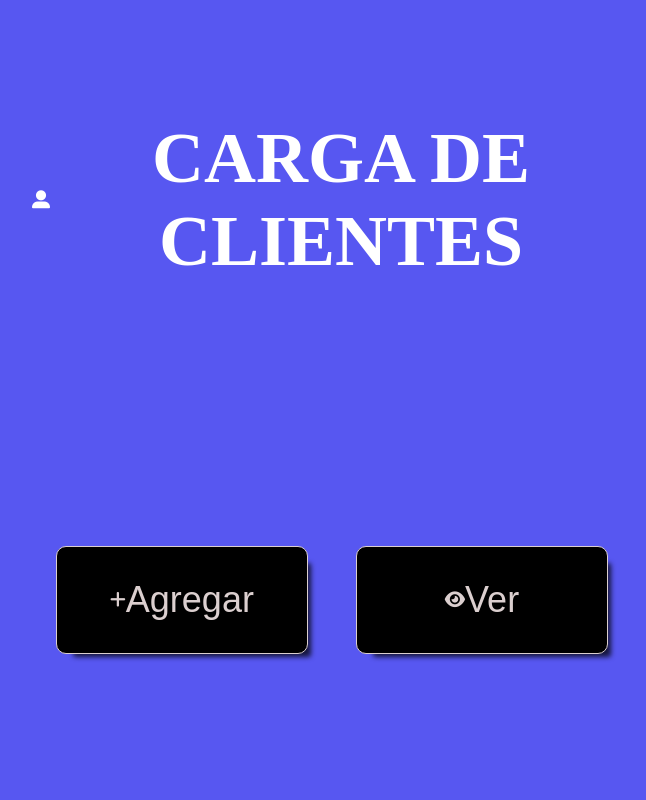
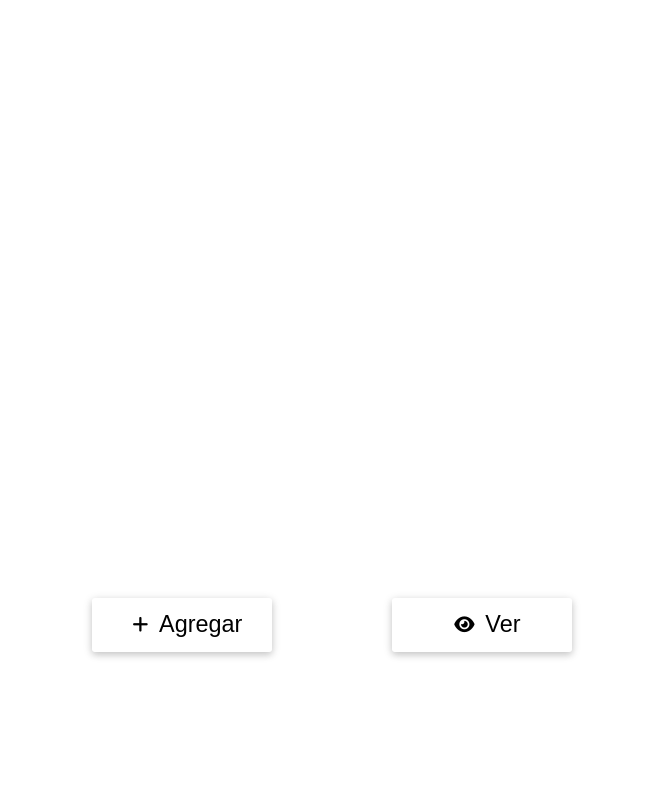
Before and after one commit to lucas050895/ServicioTecnico, a PHP site: page / in a window 1280 px wide. Shown: the whole page, without its empty margins (308-954 px from the left). Run offline with PHP 8.4, Linux system fonts and the light colour scheme; some libraries are stand-ins or nearby versions.

Commit message:
Nuevo estilo a los botones

```diff
--- a/css/index.css
+++ b/css/index.css
@@ -1,45 +1,50 @@
 @import url(general.css);
 
 main{
-    width: 100vw;
+    width: 100%;
     height: 100vh;
+    padding: 3rem 0;
     display: flex;
     flex-direction: column;
     justify-content: space-around;
     align-items: center;
-    background-color: var(--color-primary);
+    background-color: var(--color-one);
 }
 
-main h1{
+main > div:nth-child(1){
+    width: 100%;
+    max-width: 600px;
+    height: 60%;
+    display: flex;
+    flex-direction: column;
+    justify-content: space-evenly;
+    align-items: center;
+    text-align: center;
+}
+
+main > div > h1{
+    text-transform: uppercase;
+    font-size: 3.5rem;
+}
+main > div > i{
+    font-size: 8rem;
+}
+
+main > div:nth-child(2){
     width: 100%;
     max-width: 600px;
     height: 30%;
     display: flex;
-    justify-content: center;
-    align-items: center;
-    text-align: center;
-    text-transform: uppercase;
-    font-size: 4rem;
-}
-
-main > div{
-    width: 100%;
-    max-width: 600px;
-    height: 50%;
-    display: flex;
-    flex-direction: column;
     justify-content: space-around;
     align-items: center;
 }
 main div button{
-    width: 14rem;
-    height: 6rem;
-    background-color: black;
-    border-radius: 10px;
-    border: 1px solid var(--color-secons);
-    -webkit-box-shadow: 10px 10px 5px -7px rgba(0,0,0,0.75);
-    -moz-box-shadow: 10px 10px 5px -7px rgba(0,0,0,0.75);
-    box-shadow: 10px 10px 5px -7px rgba(0,0,0,0.75);
+    width: 10rem;
+    height: 3rem;
+    background-color: var(--color-two);
+    border-radius: 3px;
+    border: 1px solid var(--color-three);
+    box-shadow: 0 2px 10px rgba(0,0,0,0.16), 0 3px 6px rgba(0,0,0,0.1);
 }
 main button a{
     width: 100%;
@@ -47,9 +52,24 @@ main button a{
     display: inline-flex;
     justify-content: center;
     align-items: center;
-    font-size: 2rem;
+    font-size: 1.3rem;
+    text-align: center;
     text-decoration: none;
-    color:var(--color-secons);
+    color: var(--color-three);
+}
+main button a i{
+    margin: 0 .6rem;
+}
+main div button:hover,
+main div button:focus{
+    background-color: var(--color-three);
+    border: 1px solid var(--color-two);
+    transition: .2s all ease-in;
+}
+main div button:hover a,
+main div button:focus a{
+    color: var(--color-two);
+    transition: .2s all ease-in;
 }
 
 
```
